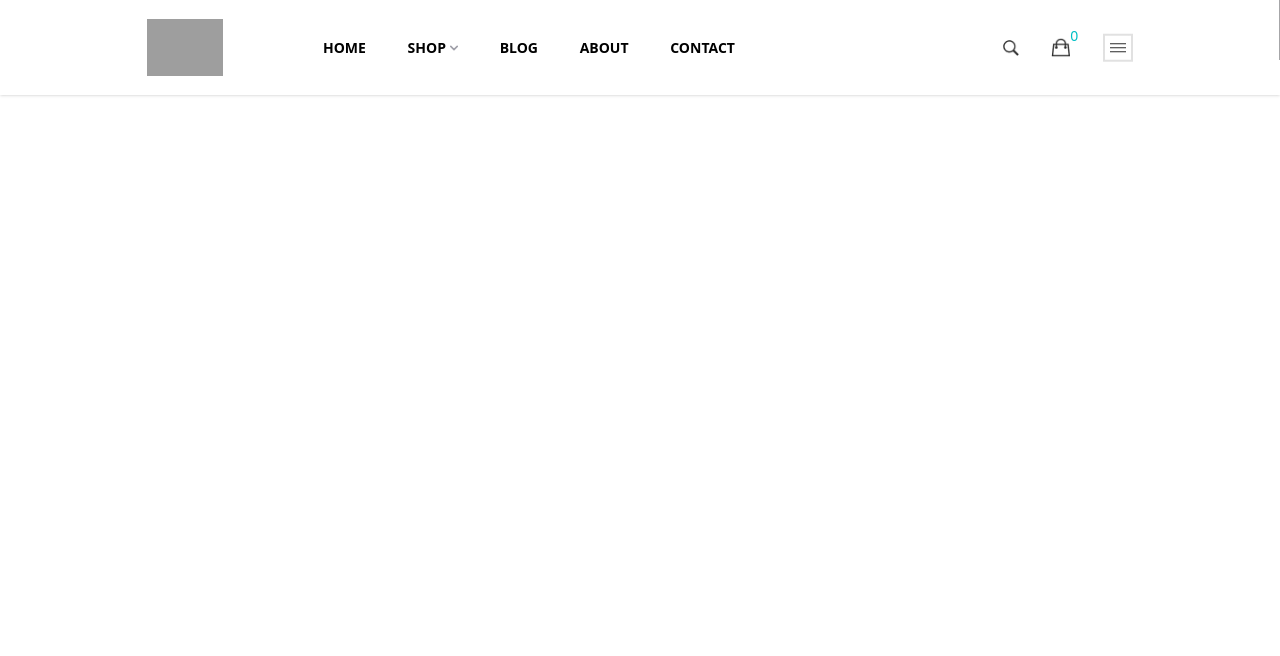
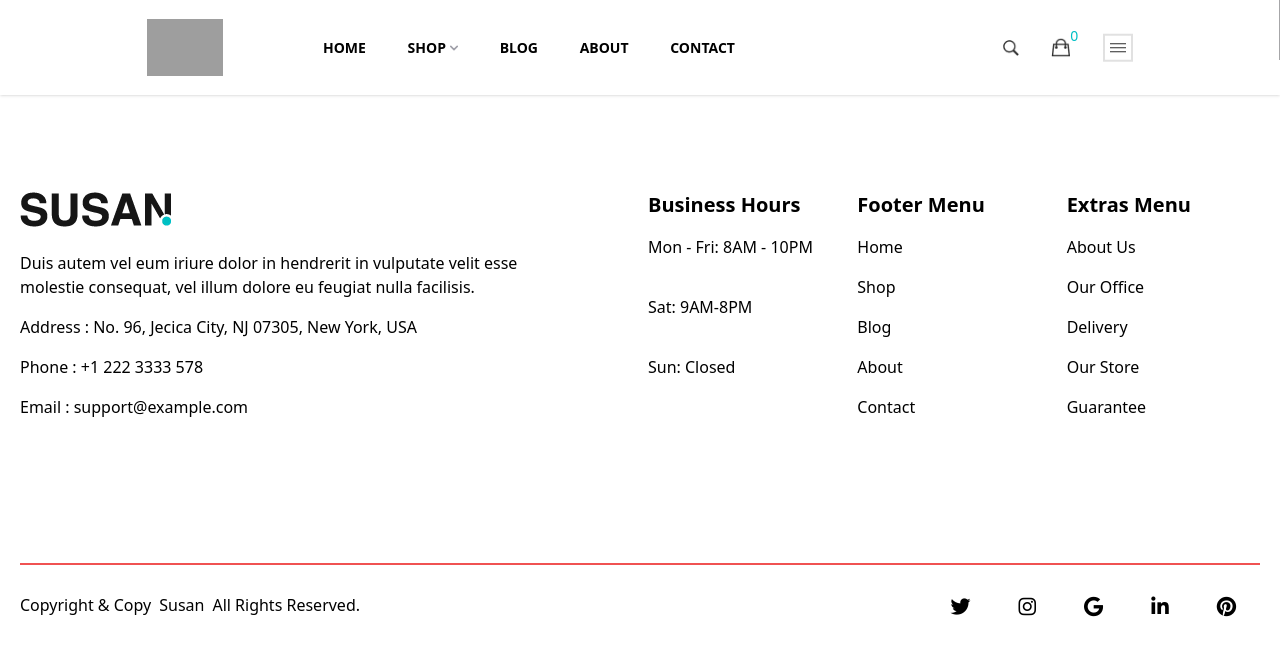
Before and after one commit to LongLH3008/Susan-BookStore, a React (Vite) app in the folder FE/: page / in a window 1280 px wide. Shown: the top 656 px of the page. Built offline with nearby package versions, Linux system fonts and the light colour scheme; grey boxes are pictures that could not be loaded.

Commit message:
feat:creacte_footer

```diff
--- a/FE/src/client/LayoutClient.tsx
+++ b/FE/src/client/LayoutClient.tsx
@@ -1,15 +1,17 @@
-import { Outlet } from 'react-router-dom'
-import Navbar from './components/navbar'
+import { Outlet } from "react-router-dom";
+import Navbar from "./components/navbar";
+import Footer from "./components/Footer";
 
-type Props = {}
+type Props = {};
 
 const LayoutClient = (props: Props) => {
   return (
     <>
       <Navbar />
       <Outlet />
+      <Footer />
     </>
-  )
-}
+  );
+};
 
-export default LayoutClient
+export default LayoutClient;
--- /dev/null
+++ b/FE/src/client/components/Footer.tsx
@@ -0,0 +1,98 @@
+import Logo from "../../assets/Logo.png";
+
+const Footer = () => {
+  return (
+    <>
+      <footer className="w-full bg-secondary">
+        <div className="container mx-auto md:px-5 min-[320px]:px-10">
+          <div className="grid lg:grid-cols-2 gap-4 mb-32 pt-24">
+            <div className="*:text-secondary">
+              <img src={Logo} alt="" />
+              <div className="footer-text pt-6 w-5/6 *:mb-4 text-secondary">
+                <p>
+                  Duis autem vel eum iriure dolor in hendrerit in vulputate
+                  velit esse molestie consequat, vel illum dolore eu feugiat
+                  nulla facilisis.
+                </p>
+                <p>Address : No. 96, Jecica City, NJ 07305, New York, USA</p>
+                <p>Phone : +1 222 3333 578</p>
+                <p>Email : support@example.com</p>
+              </div>
+            </div>
+            <div className="grid sm:grid-cols-3 gap-4 ">
+              <ul className="">
+                <li className="font-bold text-xl mb-4">Business Hours</li>
+                <li className=" mb-9 text-secondary">
+                  <a href="#">Mon - Fri: 8AM - 10PM</a>
+                </li>
+                <li className=" mb-9 text-secondary">
+                  <a href="#">Sat: 9AM-8PM</a>
+                </li>
+                <li className=" mb-9 text-secondary">
+                  <a href="#">Sun: Closed</a>
+                </li>
+              </ul>
+              <ul className="">
+                <li className="font-bold text-xl mb-4">Footer Menu</li>
+                <li className="mb-4 text-secondary">
+                  <a href="#">Home</a>
+                </li>
+                <li className="mb-4 text-secondary">
+                  <a href="#">Shop</a>
+                </li>
+                <li className="mb-4 text-secondary">
+                  <a href="#">Blog</a>
+                </li>
+                <li className="mb-4 text-secondary">
+                  <a href="#">About</a>
+                </li>
+                <li className="mb-4 text-secondary">
+                  <a href="#">Contact</a>
+                </li>
+              </ul>
+              <ul className="">
+                <li className="font-bold text-xl mb-4">Extras Menu</li>
+                <li className="mb-4 text-secondary">
+                  <a href="#">About Us</a>
+                </li>
+                <li className="mb-4 text-secondary">
+                  <a href="#">Our Office</a>
+                </li>
+                <li className="mb-4 text-secondary">
+                  <a href="#">Delivery</a>
+                </li>
+                <li className="mb-4 text-secondary">
+                  <a href="#">Our Store</a>
+                </li>
+                <li className="mb-4 text-secondary">
+                  <a href="#">Guarantee</a>
+                </li>
+              </ul>
+            </div>
+          </div>
+          <div className="lg:flex lg:justify-between sm:grid sm:grir-cols-12 sm:gap-4 border-t-2 border-red-500 py-7 ">
+            <div className="*:text-secondary  min-[320px]:text-center">
+              <p className="">
+                Copyright & Copy
+                <a href="#" className="px-2 text-primary">
+                  Susan
+                </a>
+                All Rights Reserved.
+              </p>
+            </div>
+
+            <div className="flex *:text-xl *:text-secondary *:px-6   min-[320px]:justify-center">
+              <i className="fa-brands fa-twitter"></i>
+              <i className="fa-brands fa-instagram"></i>
+              <i className="fa-brands fa-google"></i>
+              <i className="fa-brands fa-linkedin-in"></i>
+              <i className="fa-brands fa-pinterest"></i>
+            </div>
+          </div>
+        </div>
+      </footer>
+    </>
+  );
+};
+
+export default Footer;
```
Also changed, not shown: FE/src/assets/Logo.png (added).
